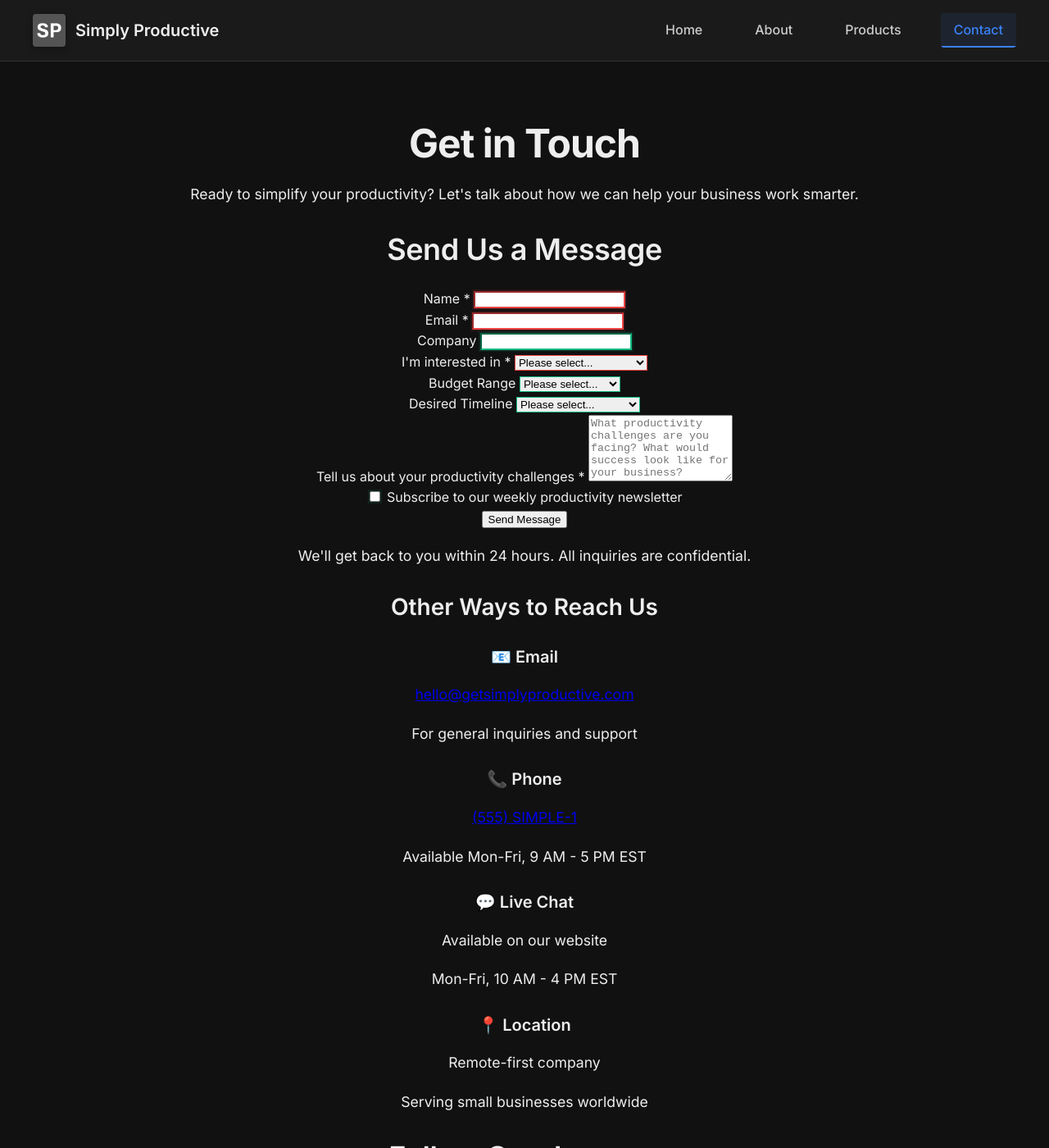
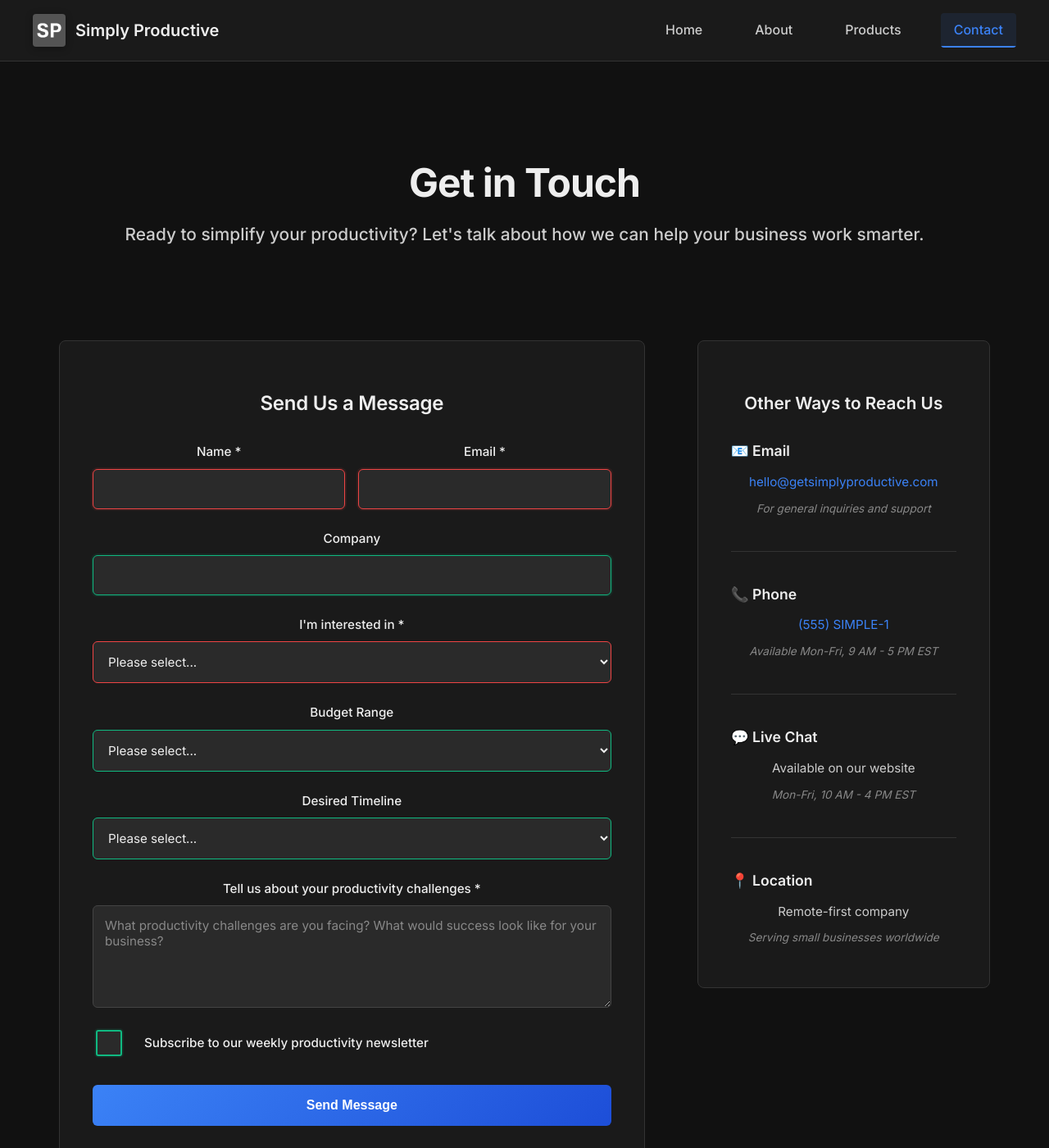
Before and after one commit to dbough/getsimplyproductive.com, a Jekyll site: the page built from contact.md, in a window 1280 px wide and 1400 px high. Shown: the whole window at 82% size. Built offline with Jekyll 4.4.1, drawn with Linux system fonts in a browser that asks for light colours.

Commit message:
fixinig contact page

```diff
--- a/assets/css/styles.css
+++ b/assets/css/styles.css
@@ -2034,6 +2034,380 @@ section + section {
   margin-right: auto;
 }
 
+/* Contact Page Styles */
+.contact-hero {
+  padding: 3rem 0 2rem;
+  margin-bottom: 3rem;
+}
+
+.contact-subtitle {
+  font-size: 1.3rem;
+  color: #ccc;
+  margin: 1rem 0;
+  font-weight: 500;
+}
+
+.contact-form-section {
+  margin: 4rem 0;
+}
+
+.contact-container {
+  display: grid;
+  grid-template-columns: 2fr 1fr;
+  gap: 4rem;
+  max-width: 1200px;
+  margin: 0 auto;
+}
+
+.contact-form-wrapper {
+  background-color: #1a1a1a;
+  border: 1px solid #333;
+  border-radius: 8px;
+  padding: 2.5rem;
+}
+
+.contact-form-wrapper h2 {
+  color: #eee;
+  margin-bottom: 2rem;
+  font-size: 1.5rem;
+}
+
+.contact-form {
+  display: flex;
+  flex-direction: column;
+  gap: 1.5rem;
+}
+
+.form-row {
+  display: grid;
+  grid-template-columns: 1fr 1fr;
+  gap: 1rem;
+}
+
+.form-group {
+  display: flex;
+  flex-direction: column;
+}
+
+.form-group label {
+  color: #eee;
+  margin-bottom: 0.5rem;
+  font-weight: 500;
+  font-size: 0.95rem;
+}
+
+.form-group input,
+.form-group select,
+.form-group textarea {
+  background-color: #2a2a2a;
+  border: 1px solid #444;
+  border-radius: 6px;
+  padding: 0.875rem;
+  color: #eee;
+  font-size: 0.95rem;
+  transition: all 0.2s ease;
+  font-family: inherit;
+}
+
+.form-group input:focus,
+.form-group select:focus,
+.form-group textarea:focus {
+  outline: none;
+  border-color: #3b82f6;
+  box-shadow: 0 0 0 3px rgba(59, 130, 246, 0.1);
+}
+
+.form-group input::placeholder,
+.form-group textarea::placeholder {
+  color: #888;
+}
+
+.checkbox-group {
+  flex-direction: row;
+  align-items: center;
+  gap: 0.75rem;
+}
+
+.checkbox-label {
+  display: flex;
+  align-items: center;
+  gap: 0.75rem;
+  cursor: pointer;
+  color: #ccc;
+  font-size: 0.95rem;
+}
+
+.checkbox-label input[type="checkbox"] {
+  appearance: none;
+  width: 18px;
+  height: 18px;
+  border: 2px solid #444;
+  border-radius: 3px;
+  background-color: #2a2a2a;
+  cursor: pointer;
+  position: relative;
+  transition: all 0.2s ease;
+}
+
+.checkbox-label input[type="checkbox"]:checked {
+  background-color: #3b82f6;
+  border-color: #3b82f6;
+}
+
+.checkbox-label input[type="checkbox"]:checked::before {
+  content: '✓';
+  position: absolute;
+  top: 50%;
+  left: 50%;
+  transform: translate(-50%, -50%);
+  color: #fff;
+  font-size: 12px;
+  font-weight: bold;
+}
+
+.submit-button {
+  background: linear-gradient(135deg, #3b82f6, #1d4ed8);
+  color: #fff;
+  border: none;
+  padding: 1rem 2rem;
+  border-radius: 6px;
+  font-size: 1rem;
+  font-weight: 600;
+  cursor: pointer;
+  transition: all 0.3s ease;
+  position: relative;
+  overflow: hidden;
+}
+
+.submit-button:hover {
+  background: linear-gradient(135deg, #2563eb, #1e40af);
+  transform: translateY(-1px);
+  box-shadow: 0 10px 20px rgba(59, 130, 246, 0.3);
+}
+
+.submit-button:active {
+  transform: translateY(0);
+}
+
+.submit-button:disabled {
+  opacity: 0.7;
+  cursor: not-allowed;
+  transform: none;
+}
+
+.form-note {
+  color: #888;
+  font-size: 0.85rem;
+  margin-top: 1rem;
+  text-align: center;
+}
+
+.contact-info {
+  background-color: #1a1a1a;
+  border: 1px solid #333;
+  border-radius: 8px;
+  padding: 2.5rem;
+  height: fit-content;
+}
+
+.contact-info h3 {
+  color: #eee;
+  margin-bottom: 2rem;
+  font-size: 1.3rem;
+}
+
+.contact-method {
+  margin-bottom: 2.5rem;
+  padding-bottom: 2rem;
+  border-bottom: 1px solid #333;
+}
+
+.contact-method:last-child {
+  margin-bottom: 0;
+  padding-bottom: 0;
+  border-bottom: none;
+}
+
+.contact-method h4 {
+  color: #eee;
+  margin-bottom: 0.75rem;
+  font-size: 1.1rem;
+  display: flex;
+  align-items: center;
+  gap: 0.5rem;
+}
+
+.contact-method p {
+  color: #ccc;
+  margin: 0.5rem 0;
+  font-size: 0.95rem;
+}
+
+.contact-method a {
+  color: #3b82f6;
+  text-decoration: none;
+  transition: color 0.2s ease;
+}
+
+.contact-method a:hover {
+  color: #60a5fa;
+}
+
+.method-note {
+  color: #888 !important;
+  font-size: 0.85rem !important;
+  font-style: italic;
+}
+
+.social-section {
+  margin: 5rem 0;
+  text-align: center;
+}
+
+.social-section h2 {
+  color: #eee;
+  margin-bottom: 1rem;
+}
+
+.social-section p {
+  color: #ccc;
+  margin-bottom: 3rem;
+  font-size: 1.1rem;
+}
+
+.social-links {
+  display: grid;
+  grid-template-columns: repeat(auto-fit, minmax(250px, 1fr));
+  gap: 1.5rem;
+  max-width: 800px;
+  margin: 0 auto;
+}
+
+.social-link {
+  display: flex;
+  align-items: center;
+  gap: 1rem;
+  background-color: #1a1a1a;
+  border: 1px solid #333;
+  border-radius: 8px;
+  padding: 1.5rem;
+  text-decoration: none;
+  transition: all 0.3s ease;
+}
+
+.social-link:hover {
+  background-color: #2a2a2a;
+  border-color: #3b82f6;
+  transform: translateY(-2px);
+  box-shadow: 0 8px 25px rgba(0, 0, 0, 0.3);
+}
+
+.social-icon {
+  font-size: 1.5rem;
+  min-width: 40px;
+  text-align: center;
+}
+
+.social-content h4 {
+  color: #eee;
+  margin: 0 0 0.25rem 0;
+  font-size: 1rem;
+}
+
+.social-content p {
+  color: #ccc;
+  margin: 0;
+  font-size: 0.85rem;
+}
+
+.faq-section {
+  margin: 5rem 0;
+}
+
+.faq-section h2 {
+  text-align: center;
+  color: #eee;
+  margin-bottom: 3rem;
+}
+
+.faq-grid {
+  display: grid;
+  grid-template-columns: repeat(auto-fit, minmax(350px, 1fr));
+  gap: 2rem;
+  max-width: 1000px;
+  margin: 0 auto;
+}
+
+.faq-item {
+  background-color: #1a1a1a;
+  border: 1px solid #333;
+  border-radius: 8px;
+  padding: 2rem;
+}
+
+.faq-item h4 {
+  color: #eee;
+  margin-bottom: 1rem;
+  font-size: 1.1rem;
+}
+
+.faq-item p {
+  color: #ccc;
+  margin: 0;
+  line-height: 1.6;
+}
+
+.contact-cta {
+  background-color: #1a1a1a;
+  border: 1px solid #333;
+  border-radius: 8px;
+  padding: 3rem 2rem;
+  margin: 5rem 0;
+  text-align: center;
+}
+
+.contact-cta h2 {
+  color: #eee;
+  margin-bottom: 1rem;
+}
+
+.contact-cta p {
+  color: #ccc;
+  font-size: 1.1rem;
+  margin-bottom: 2rem;
+  max-width: 600px;
+  margin-left: auto;
+  margin-right: auto;
+}
+
+.cta-stats {
+  display: grid;
+  grid-template-columns: repeat(3, 1fr);
+  gap: 2rem;
+  margin: 3rem 0;
+  max-width: 600px;
+  margin-left: auto;
+  margin-right: auto;
+}
+
+.cta-stat {
+  text-align: center;
+}
+
+.cta-stat h4 {
+  color: #3b82f6;
+  font-size: 2rem;
+  margin-bottom: 0.5rem;
+  font-weight: 700;
+}
+
+.cta-stat p {
+  color: #ccc;
+  margin: 0;
+  font-size: 0.9rem;
+  font-weight: 500;
+}
+
 /* Products Page Styles */
 .products-hero {
   padding: 3rem 0 2rem;
```
